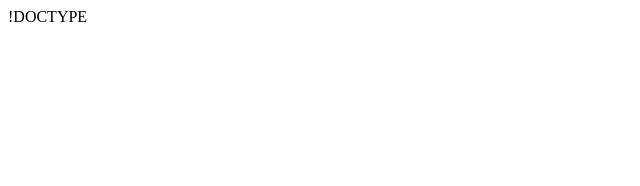
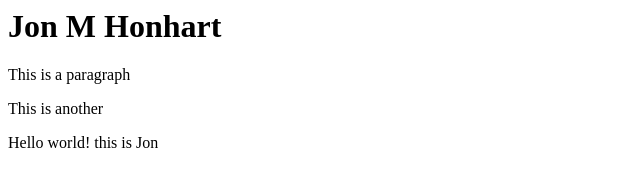
Before and after one commit to JMHonhart/git-test, a website: page index.html in a window 1280 px wide. Shown: the whole page, without its empty margins (0-640 px from the left). Drawn offline with Linux system fonts and the light colour scheme.

```diff
--- a/index.html
+++ b/index.html
@@ -1,3 +1,11 @@
-!DOCTYPE <html>
+<!DOCTYPE <html>
+<html>
+
+<body>
+    <h1> Jon M Honhart </h1>
+    <p>This is a paragraph</p>
+    <p>This is another</p>
+    <p>Hello world! this is Jon</p>
+</body>
 
 </html>
```
Also changed, not shown: package.json (added, +19 -0 lines), 1 other file.
